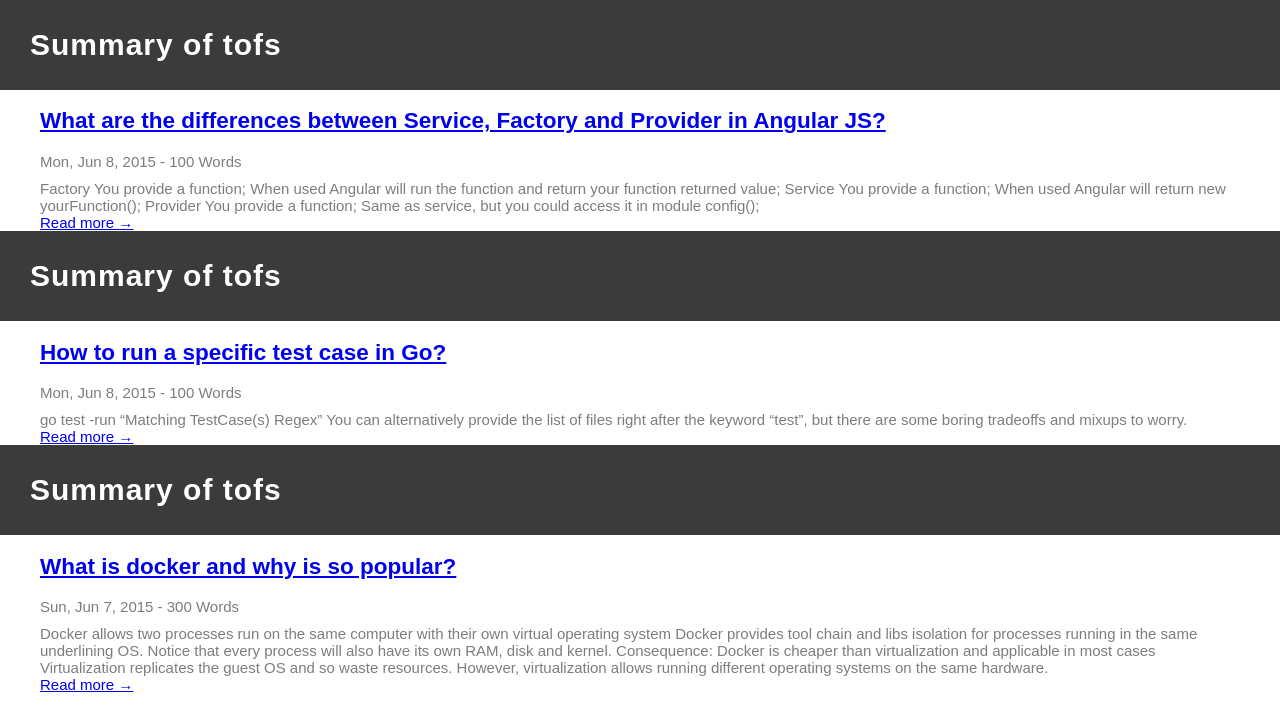
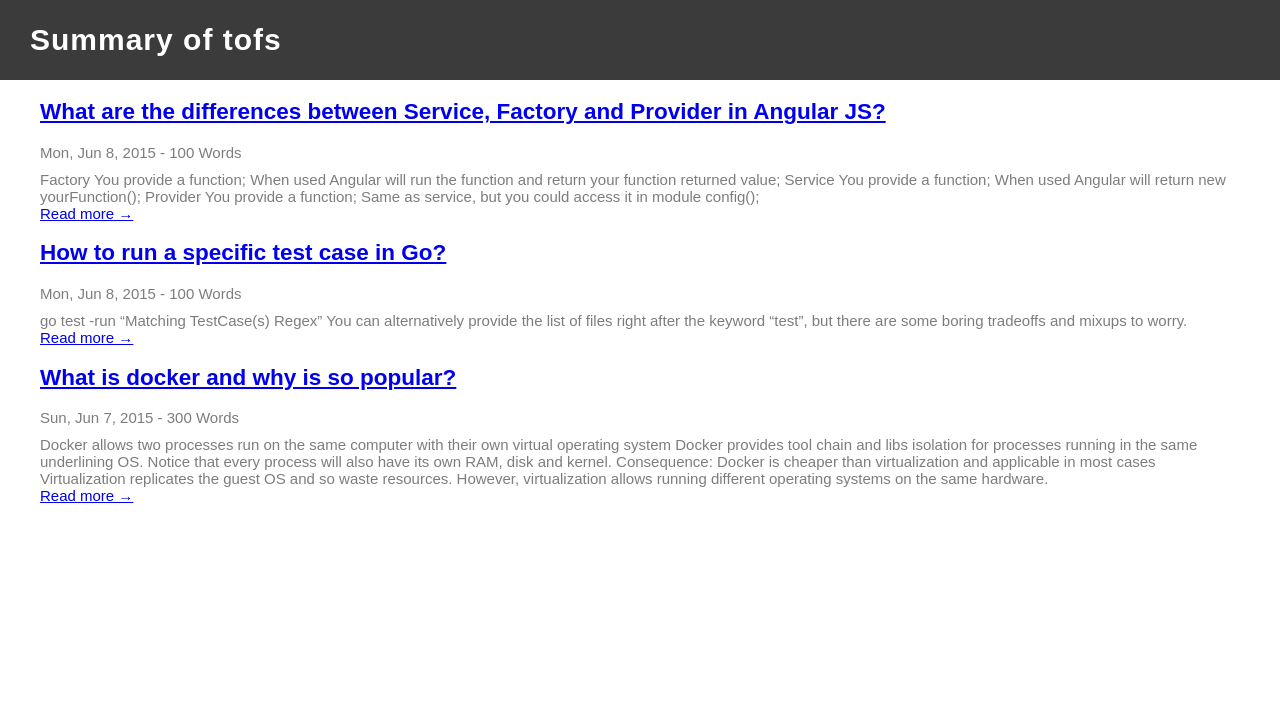
Before and after one commit to tofsme/tofsme.github.io, a plain HTML site: page index.html in a window 1280 px wide. Shown: the top 728 px of the page. Drawn offline with Linux system fonts and the light colour scheme.

Commit message:
fixed summary repetition

```diff
--- a/index.html
+++ b/index.html
@@ -37,11 +37,10 @@
 <body lang="en">
 
 
-
+<div class="title"><h1 id="title">Summary of tofs</h1> </div>
 <section id="main">
   <div>
 
-        <div class="title"><h1 id="title">Summary of tofs</h1> </div>
 
 <article class="post wrapper">
 <header>
@@ -58,7 +57,6 @@ Factory You provide a function; When used Angular will run the function and retu
 
 
 
-        <div class="title"><h1 id="title">Summary of tofs</h1> </div>
 
 <article class="post wrapper">
 <header>
@@ -75,7 +73,6 @@ go test -run &ldquo;Matching TestCase(s) Regex&rdquo; You can alternatively prov
 
 
 
-        <div class="title"><h1 id="title">Summary of tofs</h1> </div>
 
 <article class="post wrapper">
 <header>
```
